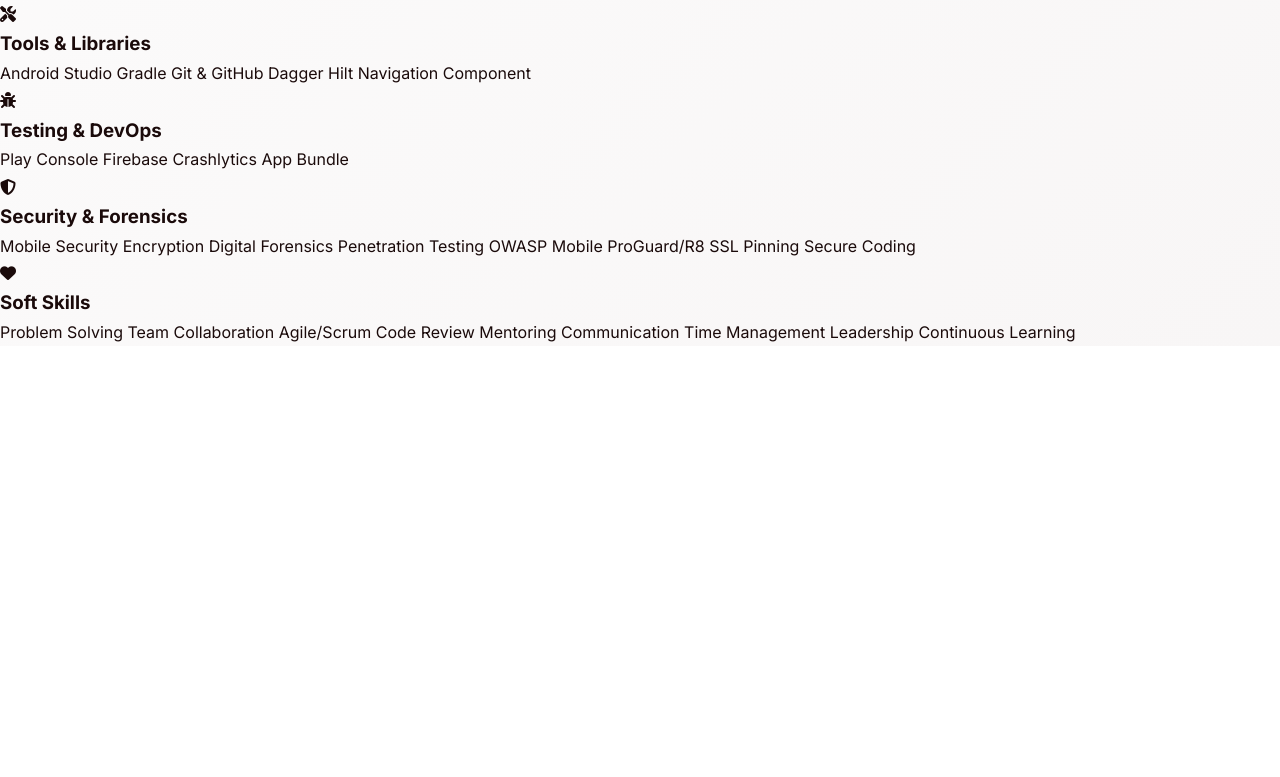
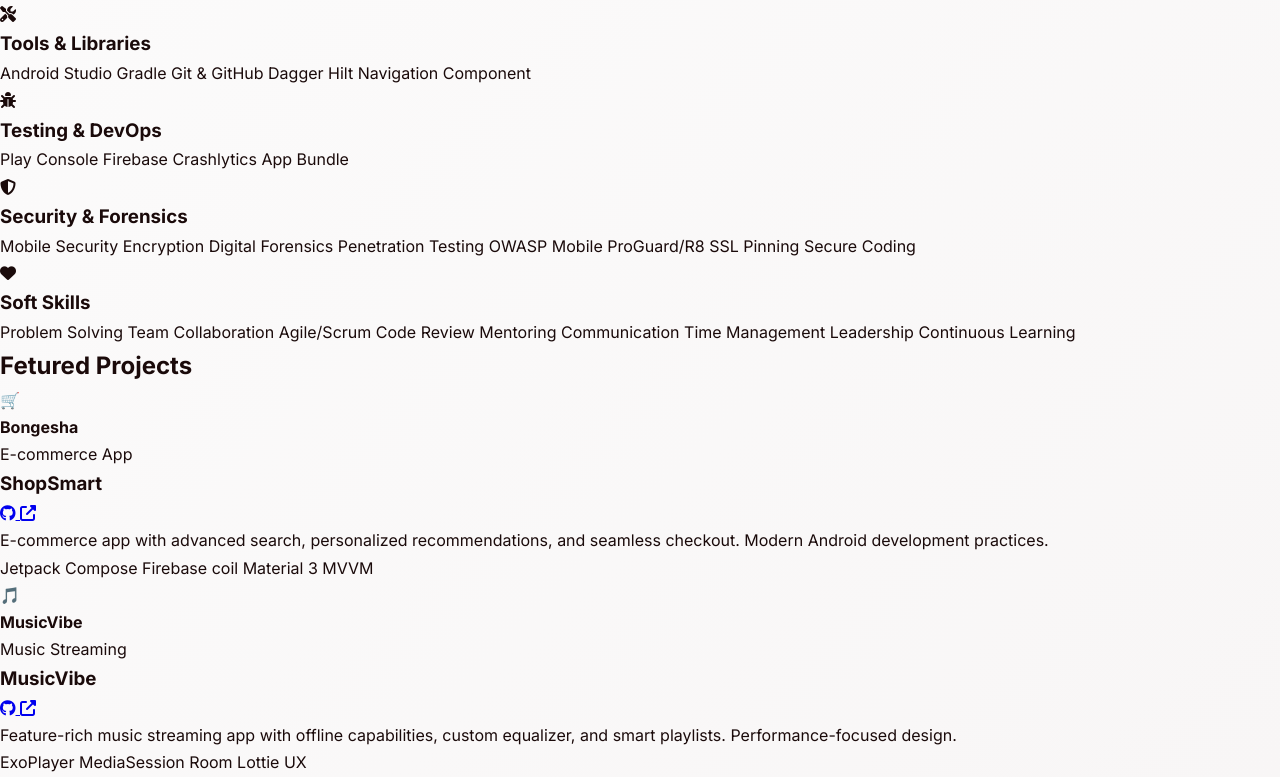
Before and after one commit to DevKorrir/softwarePortfolio, a plain HTML site: page index.html in a window 1280 px wide. Shown: the part 1523-2300 px from the top of the page. Before the commit the page ends 1869 px from the top, so only its background shows below. Drawn offline with Linux system fonts and the light colour scheme.

Commit message:
html: projects section

```diff
--- a/index.html
+++ b/index.html
@@ -327,6 +327,85 @@
 
           <!-- Projects Section -->
 
+          <section id="projects" class="section project-section">
+            <div class="container">
+                <h2 class="section-title">
+                    Fetured Projects
+                </h2>
+                <div class="projects-grid">
+
+                    <div class="project-card" data-project="1">
+                        <div class="project-image">
+                            <div class="project-icon">🛒</div>
+                            <div class="project-overlay">
+                                <div class="overlay-content">
+                                    <h4>Bongesha</h4>
+                                    <p>E-commerce App</p>
+                                </div>
+                            </div>
+                        </div>
+                        <div class="project-content">
+                            <div class="project-header">
+                                <h3>ShopSmart</h3>
+                                <div class="project-links">
+                                    <a href="https://github.com/DevKorrir/BongeshaApp1" target="_blank">
+                                        <i class="fab fa-github"></i>
+                                    </a>
+                                    <a href="#" target="_blank">
+                                        <i class="fas fa-external-link-alt"></i>
+                                    </a>
+                                </div>
+                            </div>
+                            <p>E-commerce app with advanced search, personalized recommendations, and seamless checkout. Modern Android development practices.</p>
+                            <div class="project-tech">
+                                <span class="tech-tag">Jetpack Compose</span>
+                                <span class="tech-tag">Firebase</span>
+                                <span class="tech-tag">coil</span>
+                                <span class="tech-tag">Material 3</span>
+                                <span class="tech-tag">MVVM</span>
+                            </div>
+                        </div>
+                    </div>
+
+                      <div class="project-card" data-project="5">
+                        <div class="project-image">
+                            <div class="project-icon">🎵</div>
+                            <div class="project-overlay">
+                                <div class="overlay-content">
+                                    <h4>MusicVibe</h4>
+                                    <p>Music Streaming</p>
+                                </div>
+                            </div>
+                        </div>
+                        <div class="project-content">
+                            <div class="project-header">
+                                <h3>MusicVibe</h3>
+                                <div class="project-links">
+                                    <a href="https://github.com/devkorryr/musicvibe" target="_blank">
+                                        <i class="fab fa-github"></i>
+                                    </a>
+                                    <a href="#" target="_blank">
+                                        <i class="fas fa-external-link-alt"></i>
+                                    </a>
+                                </div>
+                            </div>
+                            <p>Feature-rich music streaming app with offline capabilities, custom equalizer, and smart playlists. Performance-focused design.</p>
+                            <div class="project-tech">
+                                <span class="tech-tag">ExoPlayer</span>
+                                <span class="tech-tag">MediaSession</span>
+                                <span class="tech-tag">Room</span>
+                                <span class="tech-tag">Lottie</span>
+                                <span class="tech-tag">UX</span>
+                            </div>
+                        </div>
+                    </div>
+
+
+
+                </div>
+            </div>
+          </section>
+
           <!-- Contact Section -->
 
 
```
